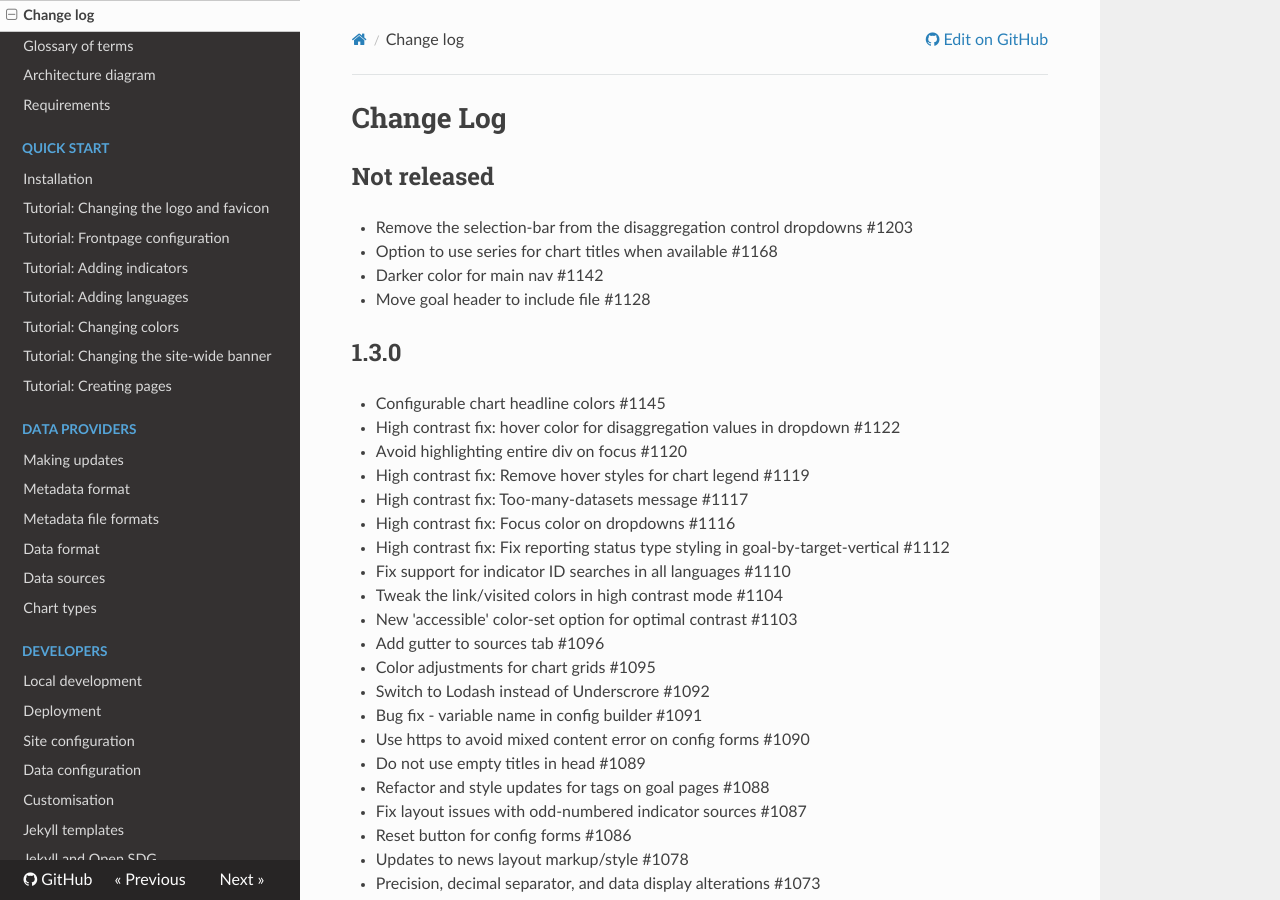
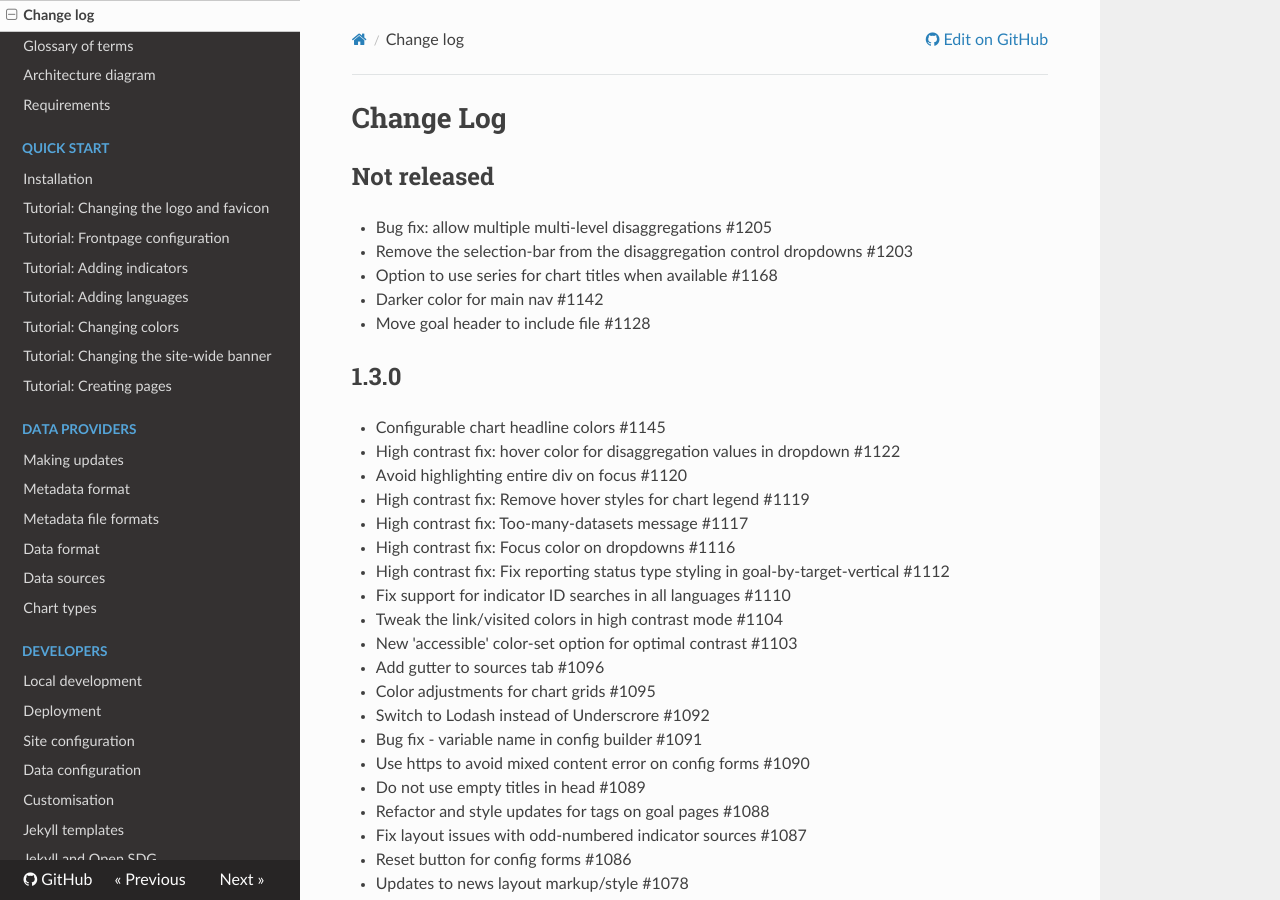
Before and after one commit to open-sdg/open-sdg, an MkDocs documentation site: the page built from docs/changelog.md, in a window 1280 px wide and 900 px high. Built offline with MkDocs 1.6.1, drawn with Linux system fonts in a browser that asks for light colours; nearby versions of some CDN libraries; old or Windows-style settings are respelled for this version of MkDocs.

Commit message:
Add changelog

```diff
--- a/docs/changelog.md
+++ b/docs/changelog.md
@@ -2,6 +2,7 @@
 
 ## Not released
 
+* Bug fix: allow multiple multi-level disaggregations #1205
 * Remove the selection-bar from the disaggregation control dropdowns #1203
 * Option to use series for chart titles when available #1168
 * Darker color for main nav #1142
```
